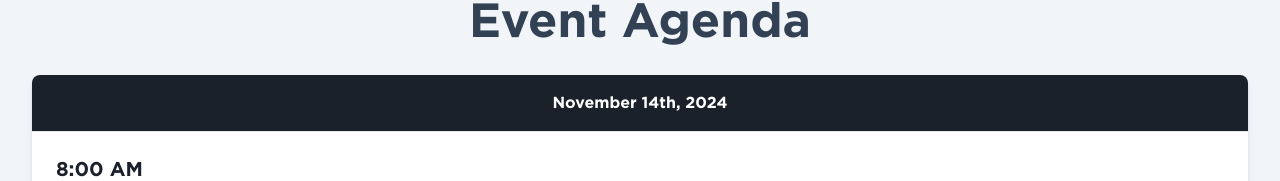
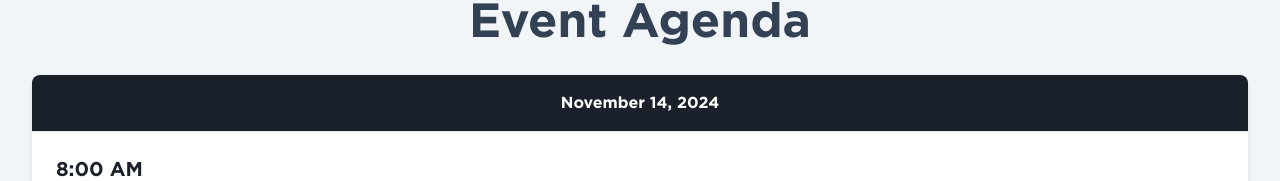
Before and after one commit to masonym/ada-website, a Next.js app: page /events/2025-defense-industry-forecast/agenda in a window 1280 px wide. Shown: the part 769-950 px from the top of the page. Built offline with nearby package versions, Linux system fonts and the light colour scheme.

Commit message:
Fixed dates

```diff
--- a/src/constants/events.tsx
+++ b/src/constants/events.tsx
@@ -7,7 +7,7 @@ export const EVENTS = [
   {
     id: 1,
     title: "2025 Defense Industry Forecast",
-    date: "November 14th, 2024",
+    date: "November 14, 2024",
     timeStart: "2024-11-14T13:00:00Z",
     description: "The 2025 Defense Industry Forecast will provide actionable business intelligence on upcoming acquisition opportunities — covering Defense Dept. and Combat Command mission priorities — Army, Navy, Air Force, Marine Corps, Space Force and Coast Guard — focused on all major sectors from advanced IT, AI and Cyber, all-domain command & control, and weapons system development & sustainment, to logistics & transport, facility management, Military base building design & construction, energy resiliency and environmental remediation, to new Government-Private Sector collaborations in critical infrastructure security, U.S. manufacturing base revitalization, ship building and shipyard modernization, Space defense and other major initiatives.",
     eventText: (
@@ -40,7 +40,7 @@ export const EVENTS = [
     image: "/2025_DefenseIndustryForecast.png",
     slug: "2025-defense-industry-forecast",
     locationImage: "/locations/location_NPC.png",
-    locationAddress: "529 14th St NW, Washington, DC 20045, United States",
+    locationAddress: `National Press Club</br>529 14th St NW, Washington, DC 20045, United States`,
     directions: [
       {
         title: "Traveling from Baltimore",
--- a/src/constants/faqs.tsx
+++ b/src/constants/faqs.tsx
@@ -67,7 +67,7 @@ export const FAQs = [
             },
             {
                 question: "When and where will the event take place?",
-                answer: `Date: March 18th - 19th, 2025<br>
+                answer: `Date: March 18 - 19, 2025<br>
                 Time: March 18, 2025: 7:30 AM - 7:30 PM and March 19, 2025: 7:30 AM - 12:00 PM<br>
                 Venue: TBD in Atlanta, Georgia
                 `,
--- a/src/constants/schedules.tsx
+++ b/src/constants/schedules.tsx
@@ -3,7 +3,7 @@ export const SCHEDULES = [
         id: 1, // This should match the event ID from EVENTS
         schedule: [
             {
-                date: "November 14th, 2024",
+                date: "November 14, 2024",
                 items: [
                     {
                         time: "8:00 AM",
@@ -220,7 +220,7 @@ export const SCHEDULES = [
         id: 2,
         schedule: [
             {
-                date: "March 17th, 2025",
+                date: "March 17, 2025",
                 items: [
                     {
                         time: "3:00 PM - 6:00 PM",
@@ -229,7 +229,7 @@ export const SCHEDULES = [
                 ],
             },
             {
-                date: "March 18th, 2025",
+                date: "March 18, 2025",
                 items: [
                     {
                         time: "7:30 AM - 8:30 AM",
@@ -285,7 +285,7 @@ export const SCHEDULES = [
                 ],
             },
             {
-                date: "March 19th, 2025",
+                date: "March 19, 2025",
                 items: [
                     {
                         time: "7:30 AM - 8:30 AM",
@@ -316,7 +316,7 @@ export const SCHEDULES = [
         id: 3,
         schedule: [
             {
-                date: "December 8th, 2024",
+                date: "December 8, 2024",
                 items: [
                     {
                         time: "6:00 PM - 8:00 PM",
@@ -329,7 +329,7 @@ export const SCHEDULES = [
                 ],
             },
             {
-                date: "December 9th, 2024",
+                date: "December 9, 2024",
                 items: [
                     {
                         time: "10:00 AM - 10:30 AM",
```
